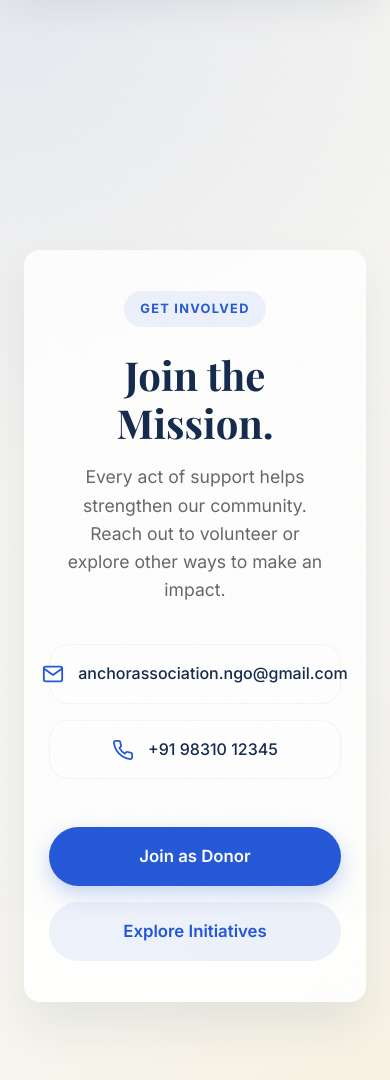
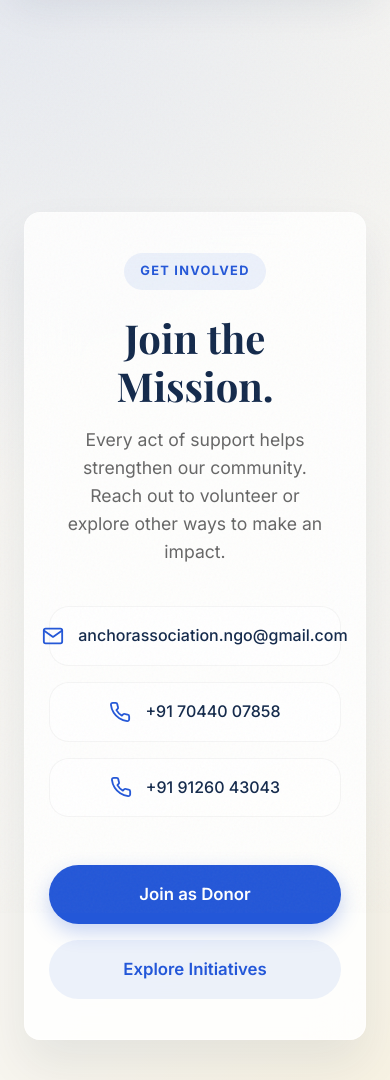
Before and after one commit to DReekis/ANCHORASSOCIATION, a Flask app: page /join-member in a window 390 px wide. Shown: the part 269-1349 px from the top of the page. Run offline with Flask 3, Linux system fonts and the light colour scheme; parts of the project's set-up code (start-up, migrations or seed data) failed here and were passed over; some libraries are stand-ins or nearby versions; some web fonts are replaced.

Commit message:
feat: add logout menu link to admin panel and update contact phone numbers in join page

```diff
--- a/anchor_site/admin_panel.py
+++ b/anchor_site/admin_panel.py
@@ -3,6 +3,7 @@ from markupsafe import Markup, escape
 from flask import request, redirect, url_for, session, flash
 from flask_admin import Admin, AdminIndexView, expose, BaseView
 from flask_admin.contrib.sqla import ModelView
+from flask_admin.menu import MenuLink
 from flask_wtf import FlaskForm
 from wtforms import FileField, PasswordField, ValidationError, SelectField, MultipleFileField, SubmitField
 import cloudinary.uploader
@@ -611,3 +612,4 @@ def setup_admin(app, db):
     admin.add_view(CommunityMemberView(CommunityMember, db.session, name='Community Members'))
     admin.add_view(GalleryUploadView(name='Bulk Photo Upload', endpoint='bulk_upload'))
     admin.add_view(SyncDatabaseView(db, name='Sync Database', endpoint='sync-db'))
+    admin.add_link(MenuLink(name='Logout', url='/admin-logout'))
--- a/anchor_site/templates/base.html
+++ b/anchor_site/templates/base.html
@@ -88,8 +88,8 @@
                     <a href="{{ url_for('home') }}#initiatives" class="nav-glass__link">Initiatives</a>
                     <a href="{{ url_for('home') }}#impact" class="nav-glass__link">Impact</a>
                     <a href="{{ url_for('home') }}#gallery" class="nav-glass__link">Gallery</a>
-                    <a href="{{ url_for('home') }}#guided-purpose" class="nav-glass__link" data-short="Purpose">Guided
-                        by Purpose</a>
+                    <a href="{{ url_for('home') }}#guided-purpose" class="nav-glass__link" data-short="Purpose">About
+                        Us</a>
                     <a href="{{ url_for('home') }}#community" class="nav-glass__link">Community</a>
                     <a href="{{ url_for('home') }}#contact" class="nav-glass__link">Contact</a>
 
--- a/anchor_site/templates/join_member.html
+++ b/anchor_site/templates/join_member.html
@@ -11,8 +11,8 @@
         justify-content: center;
         padding: 160px 24px 80px;
         background: radial-gradient(circle at top left, rgba(35, 87, 216, 0.08), transparent 40%),
-                    radial-gradient(circle at bottom right, rgba(244, 180, 0, 0.08), transparent 40%),
-                    var(--bg-paper);
+            radial-gradient(circle at bottom right, rgba(244, 180, 0, 0.08), transparent 40%),
+            var(--bg-paper);
         position: relative;
         overflow: hidden;
     }
@@ -38,6 +38,7 @@
             opacity: 0;
             transform: translateY(30px);
         }
+
         to {
             opacity: 1;
             transform: translateY(0);
@@ -167,22 +168,36 @@
         <span class="join-card__eyebrow">Get Involved</span>
         <h1 class="join-card__title">Join the Mission.</h1>
         <p class="join-card__subtitle">
-            Every act of support helps strengthen our community. Reach out to volunteer or explore other ways to make an impact.
+            Every act of support helps strengthen our community. Reach out to volunteer or explore other ways to make an
+            impact.
         </p>
 
         <div class="join-card__contact">
             <a href="mailto:anchorassociation.ngo@gmail.com" class="contact-item">
-                <svg viewBox="0 0 24 24" width="22" height="22" stroke="currentColor" stroke-width="2" fill="none" stroke-linecap="round" stroke-linejoin="round">
+                <svg viewBox="0 0 24 24" width="22" height="22" stroke="currentColor" stroke-width="2" fill="none"
+                    stroke-linecap="round" stroke-linejoin="round">
                     <path d="M4 4h16c1.1 0 2 .9 2 2v12c0 1.1-.9 2-2 2H4c-1.1 0-2-.9-2-2V6c0-1.1.9-2 2-2z"></path>
                     <polyline points="22,6 12,13 2,6"></polyline>
                 </svg>
                 anchorassociation.ngo@gmail.com
             </a>
-            <a href="tel:+919831098310" class="contact-item">
-                <svg viewBox="0 0 24 24" width="22" height="22" stroke="currentColor" stroke-width="2" fill="none" stroke-linecap="round" stroke-linejoin="round">
-                    <path d="M22 16.92v3a2 2 0 0 1-2.18 2 19.79 19.79 0 0 1-8.63-3.07 19.5 19.5 0 0 1-6-6 19.79 19.79 0 0 1-3.07-8.67A2 2 0 0 1 4.11 2h3a2 2 0 0 1 2 1.72 12.84 12.84 0 0 0 .7 2.81 2 2 0 0 1-.45 2.11L8.09 9.91a16 16 0 0 0 6 6l1.27-1.27a2 2 0 0 1 2.11-.45 12.84 12.84 0 0 0 2.81.7A2 2 0 0 1 22 16.92z"></path>
+            <a href="tel:+917044007858" class="contact-item">
+                <svg viewBox="0 0 24 24" width="22" height="22" stroke="currentColor" stroke-width="2" fill="none"
+                    stroke-linecap="round" stroke-linejoin="round">
+                    <path
+                        d="M22 16.92v3a2 2 0 0 1-2.18 2 19.79 19.79 0 0 1-8.63-3.07 19.5 19.5 0 0 1-6-6 19.79 19.79 0 0 1-3.07-8.67A2 2 0 0 1 4.11 2h3a2 2 0 0 1 2 1.72 12.84 12.84 0 0 0 .7 2.81 2 2 0 0 1-.45 2.11L8.09 9.91a16 16 0 0 0 6 6l1.27-1.27a2 2 0 0 1 2.11-.45 12.84 12.84 0 0 0 2.81.7A2 2 0 0 1 22 16.92z">
+                    </path>
                 </svg>
-                +91 98310 12345
+                +91 70440 07858
+            </a>
+            <a href="tel:+919126043043" class="contact-item">
+                <svg viewBox="0 0 24 24" width="22" height="22" stroke="currentColor" stroke-width="2" fill="none"
+                    stroke-linecap="round" stroke-linejoin="round">
+                    <path
+                        d="M22 16.92v3a2 2 0 0 1-2.18 2 19.79 19.79 0 0 1-8.63-3.07 19.5 19.5 0 0 1-6-6 19.79 19.79 0 0 1-3.07-8.67A2 2 0 0 1 4.11 2h3a2 2 0 0 1 2 1.72 12.84 12.84 0 0 0 .7 2.81 2 2 0 0 1-.45 2.11L8.09 9.91a16 16 0 0 0 6 6l1.27-1.27a2 2 0 0 1 2.11-.45 12.84 12.84 0 0 0 2.81.7A2 2 0 0 1 22 16.92z">
+                    </path>
+                </svg>
+                +91 91260 43043
             </a>
         </div>
 
```
